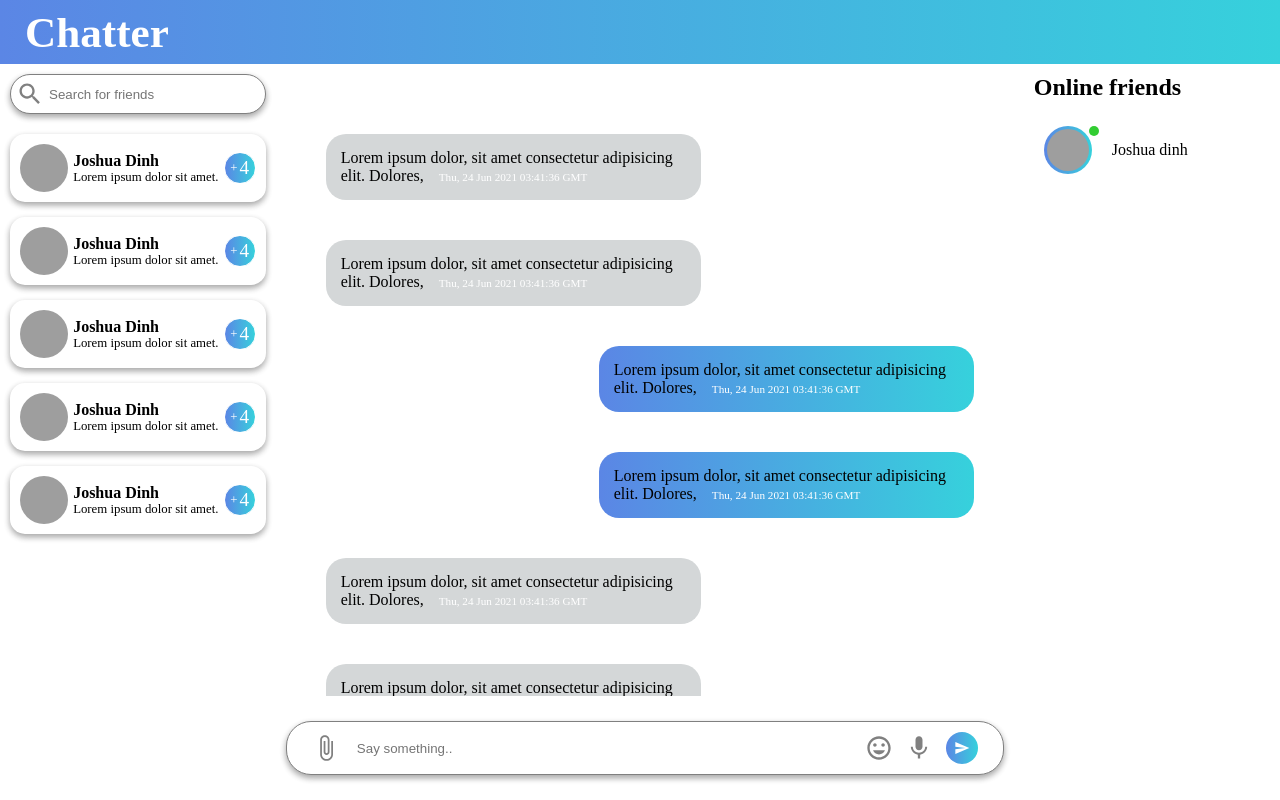
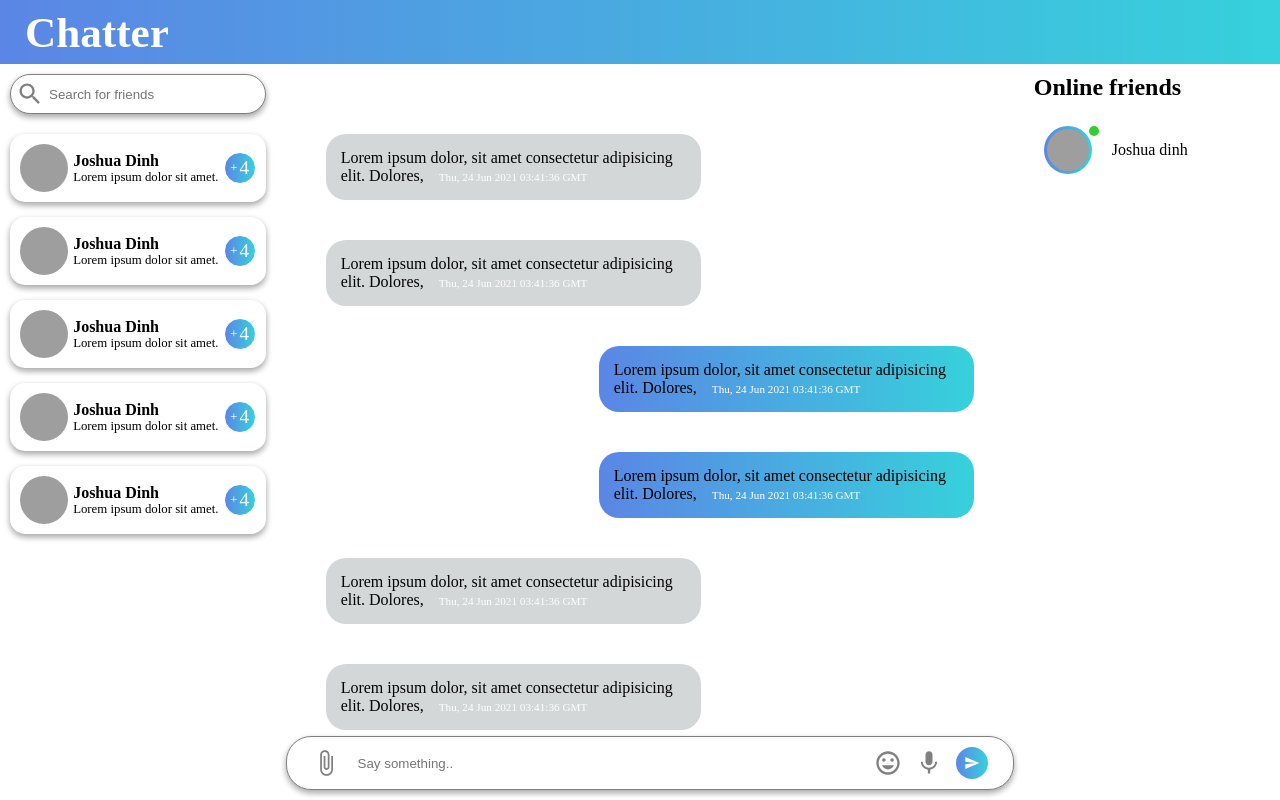
Before and after one commit to JoshuaDinh/chatter, a React (Create React App) app in the folder Client/: page /messenger in a window 1280 px wide. Built offline with nearby package versions, Linux system fonts and the light colour scheme; grey boxes are pictures that could not be loaded.

Commit message:
added submit button transition

```diff
--- a/Client/src/pages/messenger/messenger.css
+++ b/Client/src/pages/messenger/messenger.css
@@ -58,7 +58,7 @@
   align-items: center;
   justify-content: space-between;
   padding: 10px;
-  margin: 25px 10px 15px 0px;
+  margin-top: 5px;
   border: 1px solid grey;
   border-radius: 25px;
   box-shadow: rgba(0, 0, 0, 0.16) 0px 3px 6px, rgba(0, 0, 0, 0.23) 0px 3px 6px;
@@ -100,14 +100,15 @@
 
   border-radius: 50%;
   margin-right: 15px;
+  cursor: pointer;
 }
 
 .chat-box-submit-wrapper:hover {
   transform: scale(1.25);
+  transition: 0.25s ease-in;
 }
 
 .chat-box-submit-button {
   font-size: 1rem !important;
   color: white;
-  cursor: pointer;
 }
```
